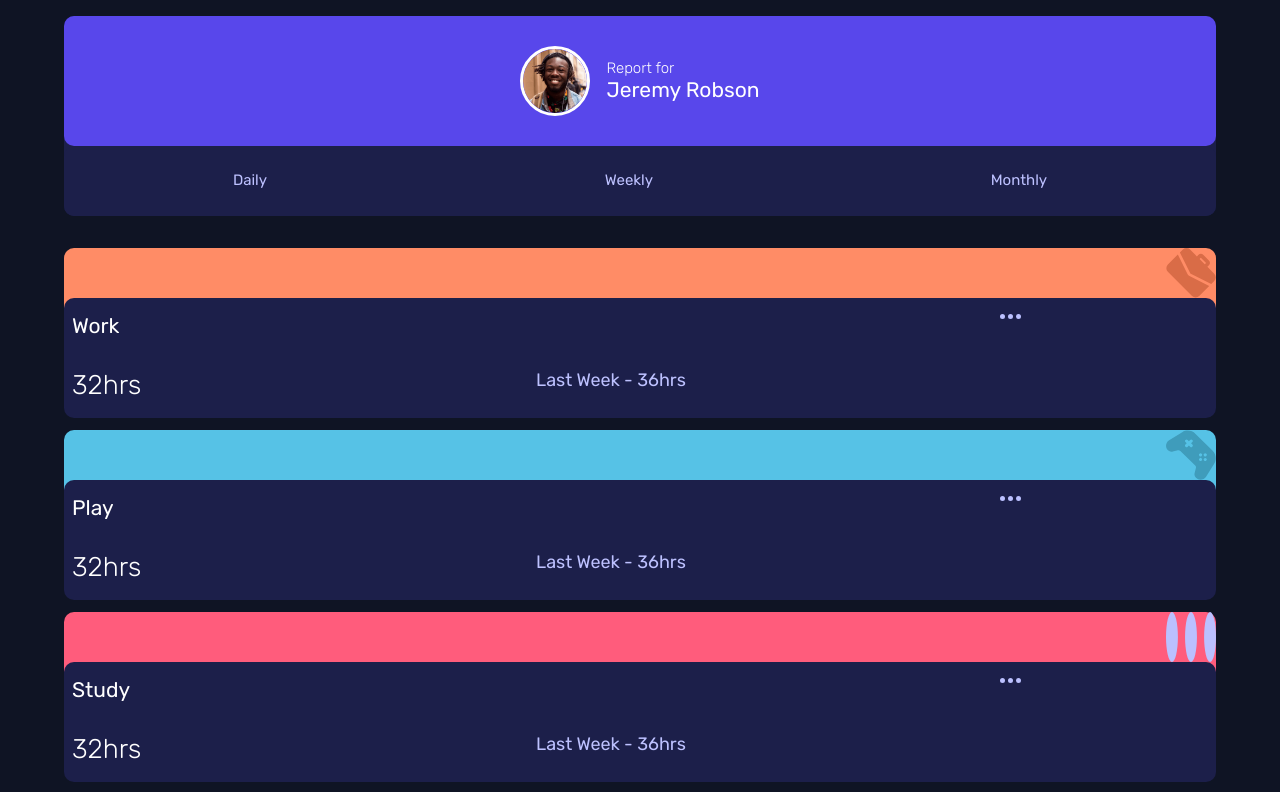
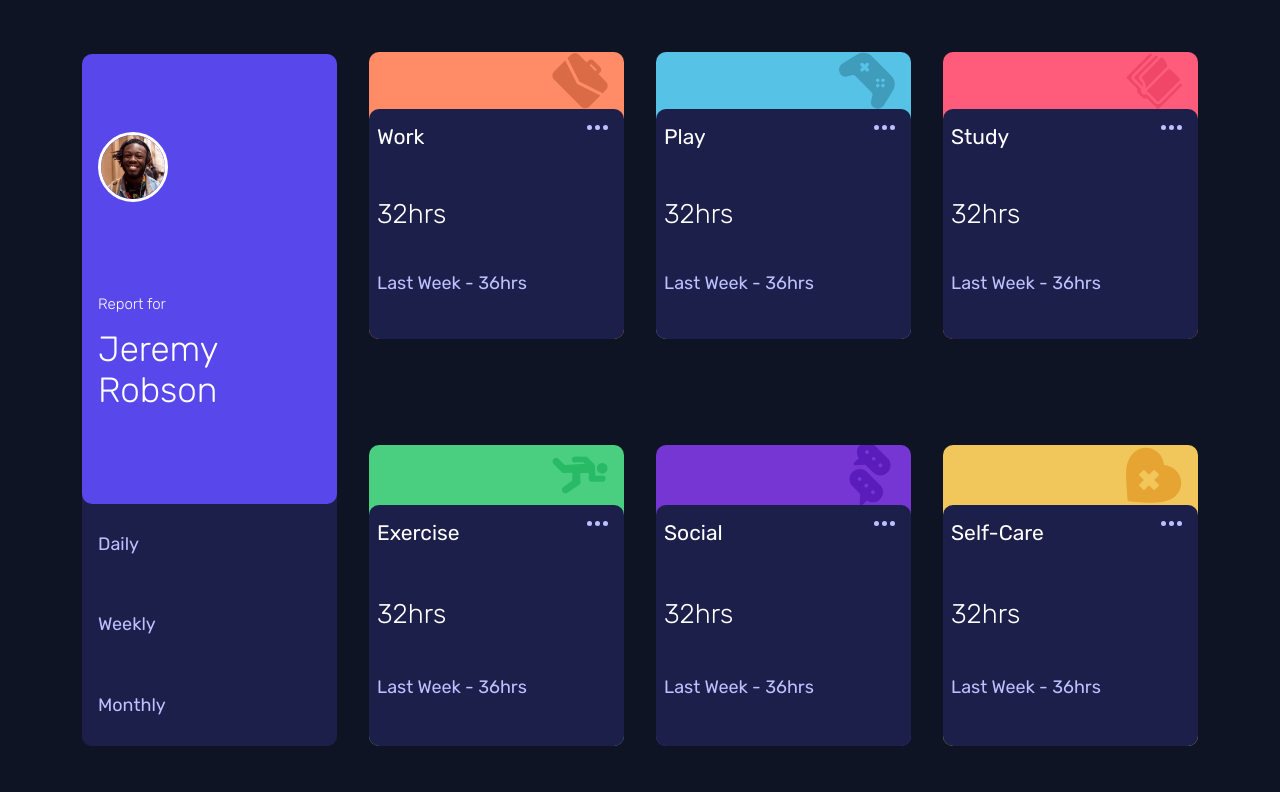
Before and after one commit to carlosGabrielCarreno/time-tracking-dashboard-main, a React (Vite) app: page / in a window 1280 px wide. Shown: the top 792 px of the page. Built offline with nearby package versions, Linux system fonts and the light colour scheme.

Commit message:
add css grid in all projects

```diff
--- a/src/Components/BoxTracking/_boxTracking.scss
+++ b/src/Components/BoxTracking/_boxTracking.scss
@@ -5,8 +5,20 @@
 .study,
 .self-care {
   width: 100%;
-  height: 150px;
+  //height: 150px;
+  max-width: 21rem;
+  max-height: 12.563rem;
   border-radius: 10px;
+  @media screen and (min-width: 800px) {
+    max-width: 250px;
+    max-height: 249px;
+  }
+  @media screen and (min-width: 1180px) {
+    width: 255px;
+    max-width: 255px;
+    height: 100%;
+    max-height: 80%;
+  }
 }
 
 .container-data-state {
@@ -18,17 +30,23 @@
   height: 80%;
   padding: 1rem 0 0.5rem 0.5rem;
   border-radius: 10px;
+  @media screen and (min-width: 800px) {
+    grid-template-rows: repeat(3, 1fr);
+  }
 }
 
 .container-logotype {
   display: flex;
   justify-content: end;
   align-items: center;
+  height: 20%;
+  overflow: hidden;
 }
 
 .container-logotype img {
-  width: 50px;
-  height: 50px;
+  object-fit: scale-down;
+  width: 3.5rem;
+  margin-right: 1rem;
 }
 
 .container-data-state h3 {
@@ -36,12 +54,20 @@
   grid-row: 1;
   font-weight: 400;
   text-transform: capitalize;
+  //border: solid;
+  @media screen and (min-width: 800px) {
+    grid-column: 1 / 4;
+  }
 }
 
 .container-data-state h2 {
   grid-column: 1;
   grid-row: 2;
   font-weight: 300;
+  @media screen and (min-width: 800px) {
+    grid-column: 1 / 3;
+    grid-row: 2;
+  }
 }
 
 .container-data-state img {
@@ -54,6 +80,10 @@
   grid-row: 2;
   text-transform: capitalize;
   color: var(--Pale-Blue);
+  @media screen and (min-width: 800px) {
+    grid-column: 1 / 5;
+    grid-row: 3;
+  }
 }
 
 .work {
--- a/src/Components/UserTracking/_userTracking.scss
+++ b/src/Components/UserTracking/_userTracking.scss
@@ -2,9 +2,21 @@
   grid-area: user;
   width: 100%;
   height: 200px;
+  max-width: 21rem;
+  max-height: 12.563rem;
   background-color: var(--Dark-blue);
   border-radius: 10px;
   //border: solid aqua;
+  @media screen and (min-width: 800px) {
+    max-width: 524px;
+    max-height: 215px;
+  }
+  @media screen and (min-width: 1180px) {
+    max-width: 255px;
+    width: 255px;
+    height: 100%;
+    max-height: 90%;
+  }
 }
 
 .container-data-user {
@@ -31,6 +43,20 @@
   & .container-name h3 {
     font-weight: 400;
   }
+  @media screen and (min-width: 1180px) {
+    flex-direction: column;
+    align-items: flex-start;
+    padding-left: 1rem;
+    justify-content: space-evenly;
+    & .container-name h3 {
+      font-weight: 300;
+      font-size: 35px;
+      word-break: break-all;
+      // border: solid red;
+      width: 140px;
+      margin: 1rem 0;
+    }
+  }
 }
 
 .container-states {
@@ -48,4 +74,12 @@
     color: var(--Pale-Blue);
     font-weight: 400;
   }
+  @media screen and (min-width: 1180px) {
+    flex-direction: column;
+    align-items: flex-start;
+    & .btn-state {
+      margin-left: 1rem;
+      font-size: 18px;
+    }
+  }
 }
--- a/src/app.scss
+++ b/src/app.scss
@@ -2,14 +2,14 @@
   width: 100%;
   display: flex;
   justify-content: center;
+  height: 100vh;
 }
 
 .grid-container {
   width: 90%;
   margin: 1rem 0 3rem 0;
-  //border: solid red;
+  grid-gap: 2rem;
   display: grid;
-  grid-gap: 2rem;
   grid-template:
     "user" auto
     "work" auto
@@ -18,4 +18,25 @@
     "exercise" auto
     "social" auto
     "self-care" auto;
+  align-items: center;
+  justify-content: center;
 }
+@media screen and (min-width: 800px) {
+  .grid-container {
+    grid-template:
+      "user user" auto
+      "work play" auto
+      "study exercise" auto
+      "social self-care" auto;
+  }
+}
+@media screen and (min-width: 1180px) {
+  .grid-container {
+    margin: 1rem auto;
+    grid-gap: 2rem;
+    // border: solid red;
+    grid-template:
+      "user work play study" auto
+      "user  exercise social self-care" auto;
+  }
+}
--- a/src/scss/base/_base.scss
+++ b/src/scss/base/_base.scss
@@ -4,9 +4,6 @@
   box-sizing: border-box;
   scroll-behavior: smooth;
   transition: all 0.5s ease;
-}
-
-html {
 }
 
 body {
--- a/src/utils/getImageLogotype.js
+++ b/src/utils/getImageLogotype.js
@@ -1,6 +1,6 @@
 import exercise from "../../images/icon-exercise.svg";
 import play from "../../images/icon-play.svg";
-import study from "../../images/icon-ellipsis.svg";
+import study from "../../images/icon-study.svg";
 import work from "../../images/icon-work.svg";
 import social from "../../images/icon-social.svg";
 import selfCare from "../../images/icon-self-care.svg";
@@ -19,7 +19,6 @@ export const getImageLogotype = (name) => {
       return social;
     case "self-care":
       return selfCare;
-
     default:
       break;
   }
```
